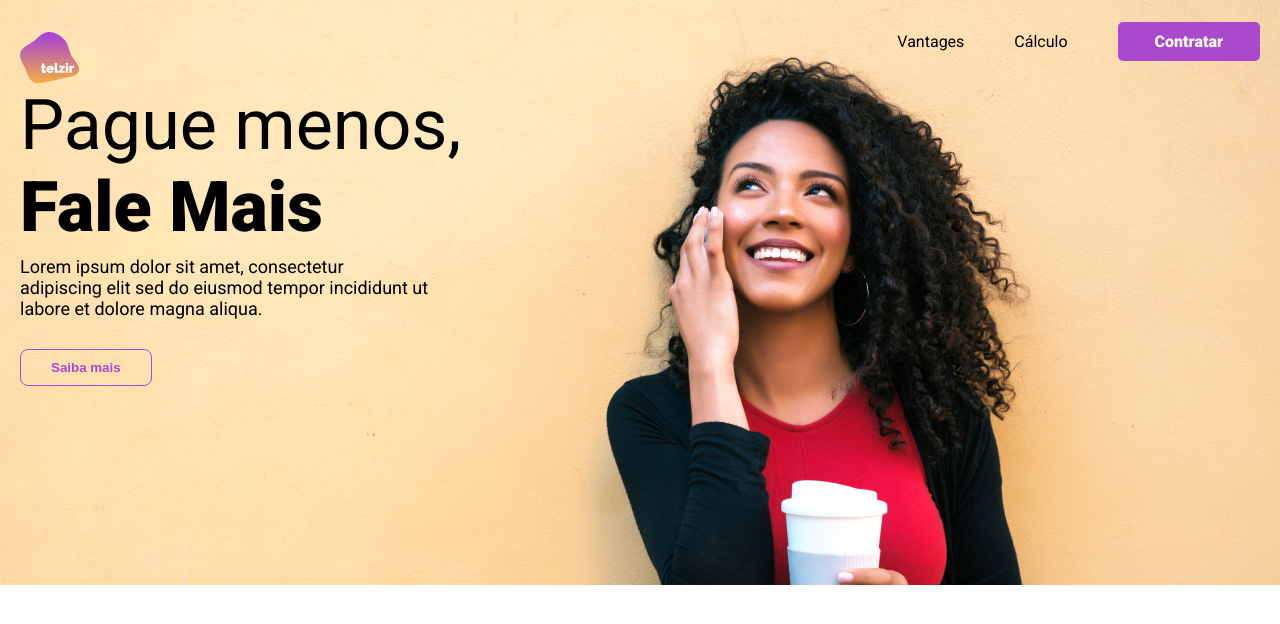
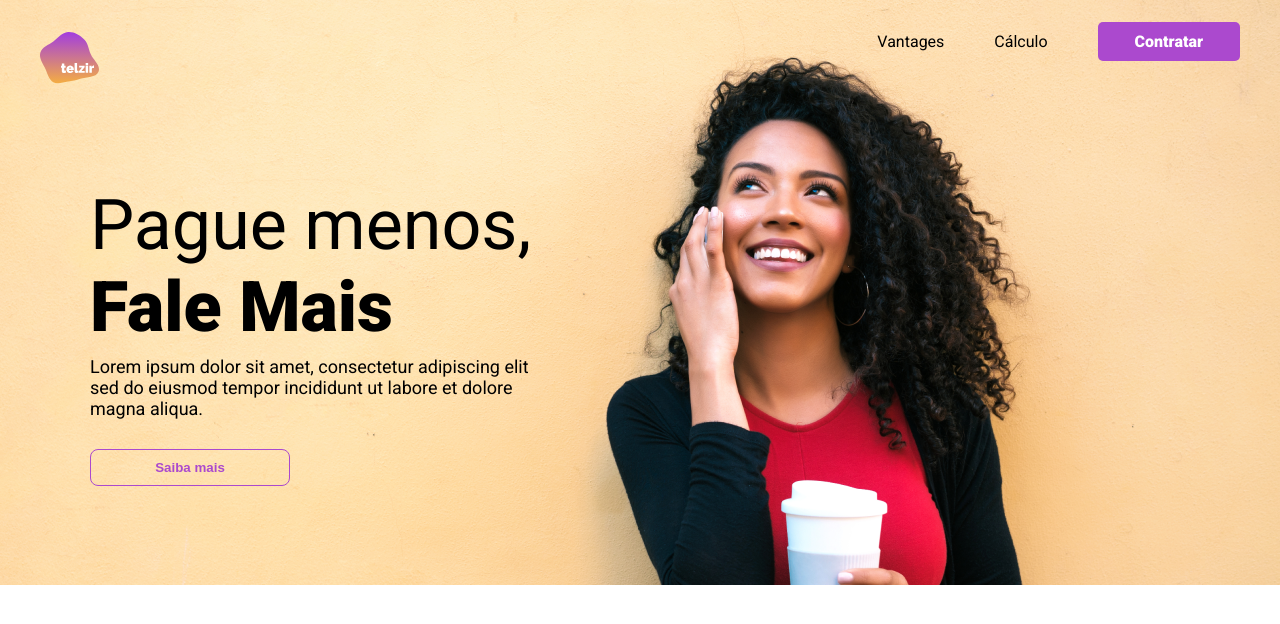
Before and after one commit to rsjayme/vizir-frontend, a Next.js app: page / in a window 1280 px wide. Shown: the top 624 px of the page. Built offline with nearby package versions, Linux system fonts and the light colour scheme.

Commit message:
header 70%

```diff
--- a/src/components/Header/styles.ts
+++ b/src/components/Header/styles.ts
@@ -2,11 +2,12 @@ import styled from 'styled-components';
 
 export const Container = styled.header`
   width: 100%;
-  height: 58.5rem;
+  min-height: 58.5rem;
   background: url('assets/img-bg.png');
   background-repeat: no-repeat;
   background-size: cover;
   background-position: top;
+  padding: 0 2rem;
 
   .content {
     max-width: 1440px;
@@ -45,6 +46,11 @@ export const Container = styled.header`
     }
 
     section.header-content {
+      width: 100%;
+      margin: 0 auto;
+      height: 45rem;
+      padding: 10rem 0 0 5rem;
+
       h1 {
         font-weight: 400;
         font-size: 7rem;
@@ -59,10 +65,11 @@ export const Container = styled.header`
         margin-top: 0.8rem;
         margin-bottom: 3rem;
         font-size: 1.8rem;
-        width: 33%;
+        width: 40%;
       }
 
       button {
+        width: 20rem;
         padding: 1rem 3rem;
         background: none;
         color: #ab49ce;
```
